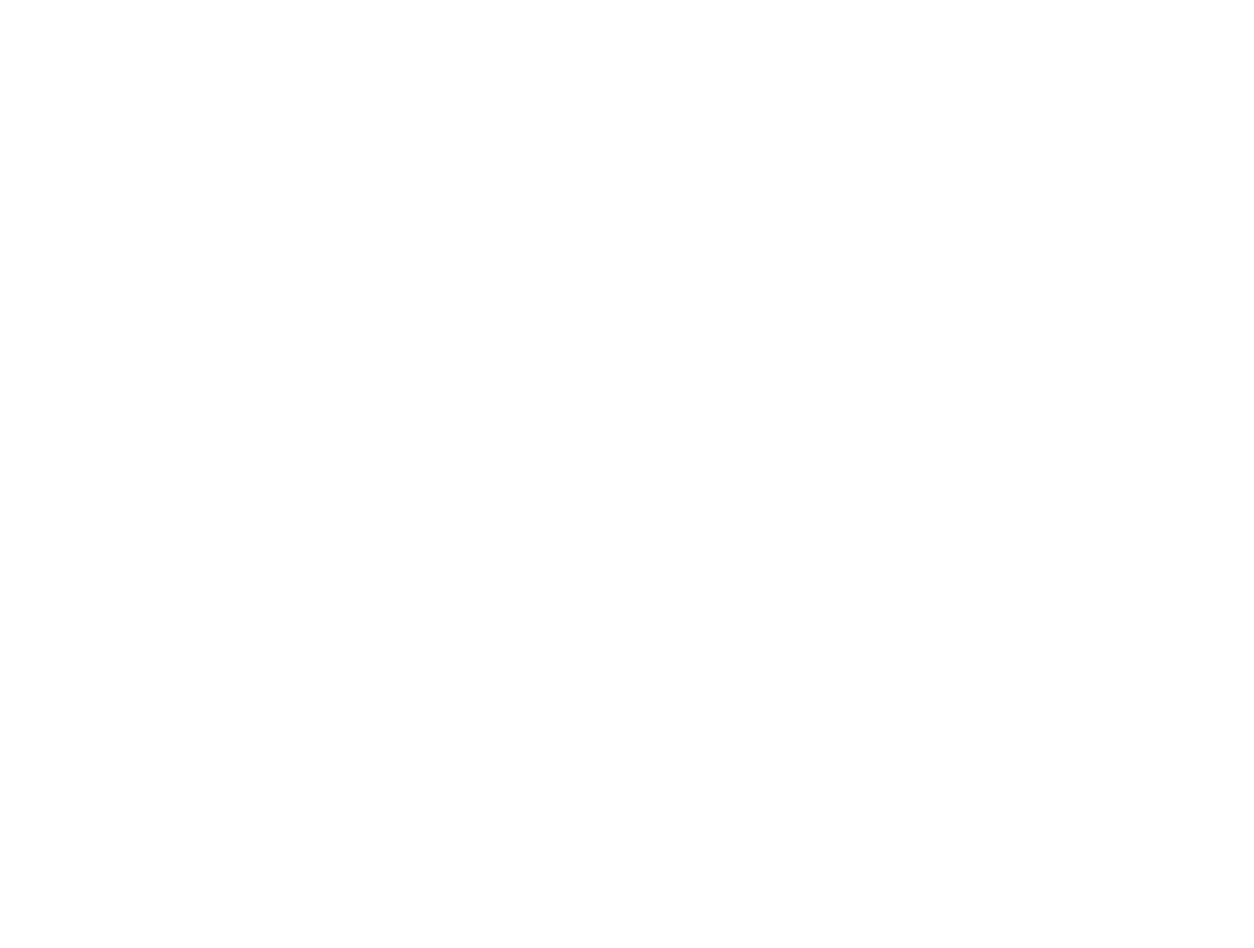
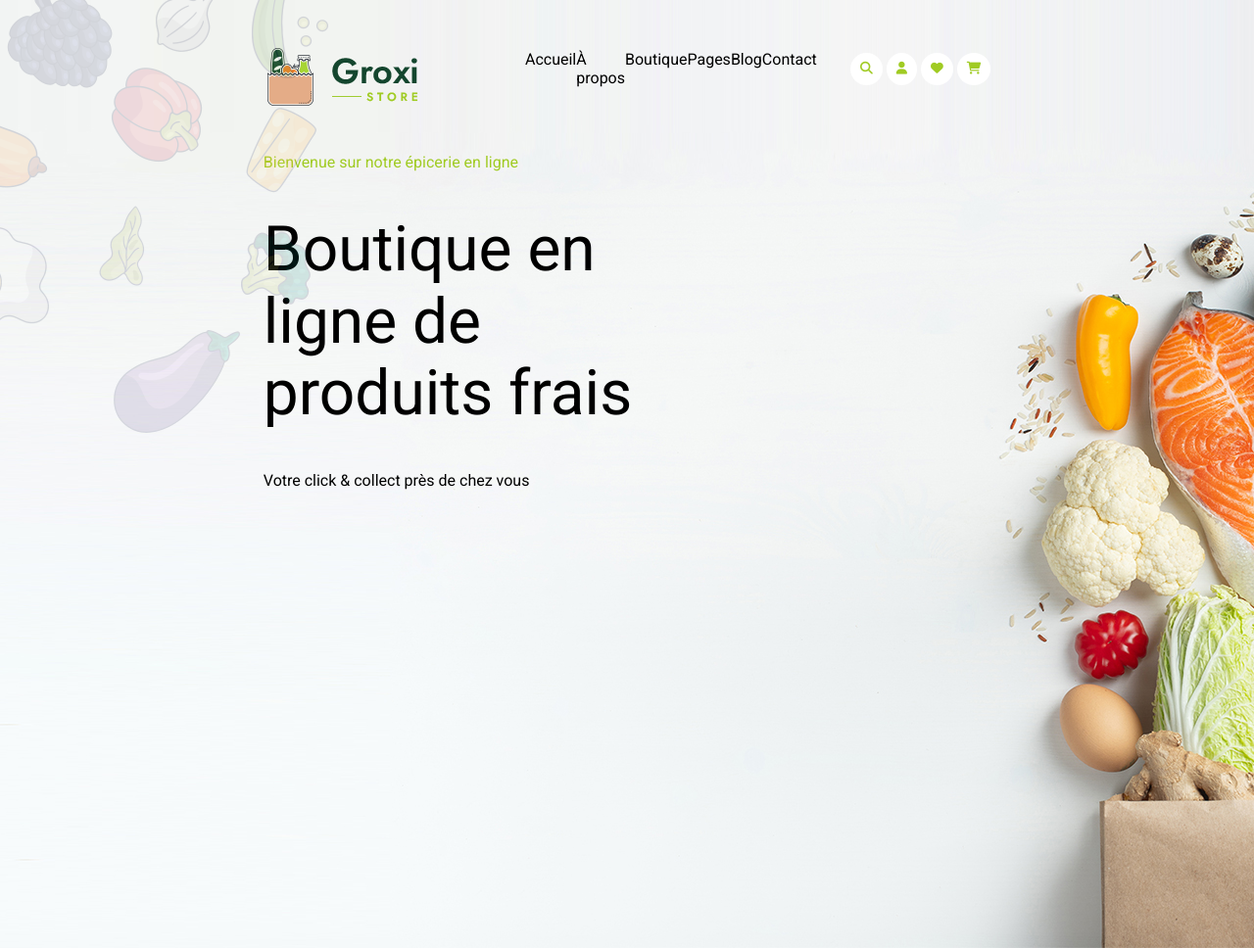
Before and after one commit to mdelor/evalGroxi, a plain HTML site: page index.html in a window 1280 px wide. Shown: the whole page at 98% size. Before the commit the page ends 800 px from the top, so only its background shows below. Drawn offline with Linux system fonts and the light colour scheme.

Commit message:
headbardone banner ip

```diff
--- a/assets/css/main.css
+++ b/assets/css/main.css
@@ -1,7 +1,7 @@
 /* Google Fonts Roboto */
 @import url('https://fonts.googleapis.com/css2?family=Roboto:ital,wght@0,100;0,300;0,400;0,500;0,700;0,900;1,100;1,300;1,400;1,500;1,700;1,900&display=swap');
 
-/* Page properties */
+/* page properties */
 html {
     font-size: 16px;
     --vertclair : #a0cb23;
@@ -16,4 +16,105 @@ html {
 
 body {
     font-family: 'Roboto', sans-serif;
+    color: #000;
 }
+
+a {
+    text-decoration: none;
+}
+/* end page properties */
+
+/* Helpers */
+
+.marges {
+    margin: 0 21%;
+}
+
+.flex {
+    display: flex;
+}
+
+.flex-column {
+    flex-direction: column;
+}
+
+.spacearound {
+    justify-content: space-around;
+}
+
+.spacebetween {
+    justify-content: space-between;
+}
+
+.jusifycenter {
+    justify-content: center;
+}
+
+.aligncenter {
+    align-items: center;
+}
+
+/* end helpers */
+
+/* Headbar */
+.bgfruit {
+    background-image: url('../img/bg_fruit.png');
+    width: 552px;
+    height: 571px;
+    position: absolute;
+    top: 0;
+    left: 0;
+}
+
+header {
+    background: url(../img/banner.jpg);
+    height: 968px;
+}
+
+.headbar nav {
+    width: 40%;
+}
+
+/*pour réaligner le logo au bord gauche de son conteneur */
+.headbar img{
+    margin-left: -37px;
+}
+
+.headbar nav p{
+    cursor: pointer;
+}
+
+.headbar nav p:hover{
+    background: #000;
+    color: #fff;
+}
+
+.headbar i {
+    border-radius: 50%;
+    background: #fff;
+    padding: 10px;
+    font-size: 0.8em;
+    color: var(--vertclair);
+}
+
+.headbar i:hover{
+    cursor: pointer;
+    background: var(--vertclair);
+    color: #fff;
+}
+/*end headbar*/
+
+/*banner */
+
+h1 {
+    font-weight: 400;
+    font-size: 4em;
+}
+
+.banner {
+    width: 30%;
+}
+
+.banner div:first-of-type p:first-of-type{
+    color: var(--vertclair);
+}
--- a/index.html
+++ b/index.html
@@ -5,7 +5,7 @@
     <meta charset="UTF-8">
     <meta http-equiv="X-UA-Compatible" content="IE=edge">
     <meta name="viewport" content="width=device-width, initial-scale=1.0">
-    <title>Groxi-store</title>
+    <title>Groxi Store</title>
     <!--Normalize-->
     <link rel="stylesheet" href="assets/css/normalize.css">
     <!--Font Awesome API-->
@@ -23,6 +23,40 @@
 </head>
 
 <body>
+    <header>
+        <!--Containeur bgfruit-->
+        <div class="bgfruit"></div>
+        <!--Headbar-->
+        <section class="headbar flex spacebetween aligncenter marges">
+            <img src="assets/img/logo.png" alt="le logo de Groxi Store ">
+            <nav class="flex spacebetween">
+                <p>Accueil</p>
+                <p>À propos</p>
+                <p>Boutique</p>
+                <p>Pages</p>
+                <p>Blog</p>
+                <p>Contact</p>
+            </nav>
+            <div>
+                <p
+                    aria-label="Quatres icones pour rechercher un produit, accéder à votre compte, accéder à vos favoris et enfin accéder à votre panier.">
+                    <i class="fa-solid fa-magnifying-glass" aria-hidden="true"></i>
+                    <i class="fa-solid fa-user" aria-hidden="true"></i>
+                    <i class="fa-solid fa-heart" aria-hidden="true"></i>
+                    <i class="fa-solid fa-cart-shopping" aria-hidden="true"></i>
+                </p>
+            </div>
+        </section>
+        <!--Banner-->
+        <section class="banner marges">
+            <div>
+                <p>Bienvenue sur notre épicerie en ligne</p>
+                <h1>Boutique en ligne de produits frais</h1>
+                <p>Votre click & collect près de chez vous</p>
+            </div>
+        </section>
+
+    </header>
 
 </body>
 
```
